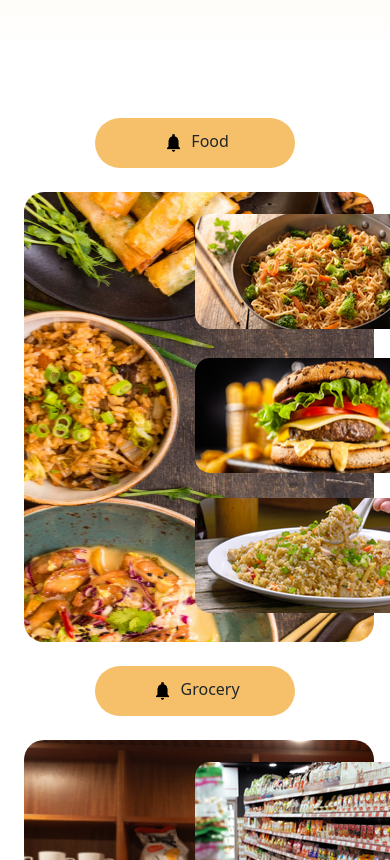
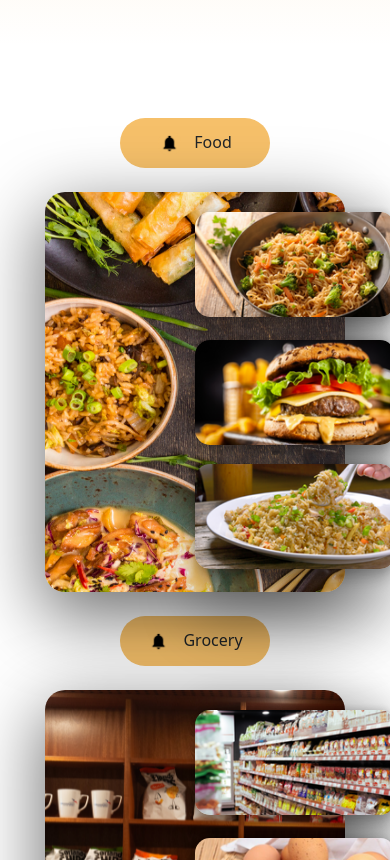
Before and after one commit to Nuwanthi-M/E-commerceSite_Homepage, a React (Create React App) app: page / in a window 390 px wide. Shown: the part 1140-2000 px from the top of the page. Built offline with nearby package versions, Linux system fonts and the light colour scheme.

Commit message:
All component set to multiple device sizes

```diff
--- a/src/Components/Mainhome/MhComponent.js
+++ b/src/Components/Mainhome/MhComponent.js
@@ -7,12 +7,9 @@ function MainhomeComponent1(props,style){
         <React.Fragment>
             <h1 className='py-5 home-heading'>
                 <strong>{props.frist1}</strong><strong style={{color: props.color}}>{props.frist2}
-                    <br/>
                 {props.middle1}</strong>
                 <strong>{props.middle2}
-                <   br/>
                 {props.last}
-                    <br/>
                 {props.other}</strong>
             </h1>
 
@@ -31,16 +28,16 @@ function MainhomeComponent2(props){
         <React.Fragment>
             <div className='text-center'>
                 <div className='text-center py-4'>
-                    <button className='btn' style={{borderRadius:'30px',backgroundColor:'#F6C06A',width:'200px',height:'50px'}}>
-                        <img src={bell} alt='bell icon' style={{width:'26px',height:'26px',paddingRight:'1px'}}/><span>   {props.categoryname}</span>
+                    <button className='btn category-button'>
+                        <img src={bell} alt='bell icon' className='bell-icon'/><span>{props.categoryname}</span>
                     </button>
                 </div>
 
                 <div className="wrapper">
-                    <img className="play" src={props.cat1}  alt='dkkdk' style={{top:'5%'}}/>
-                    <img className="play" src={props.cat2}  alt='dkkdk'  style={{top:'37%'}}/>
-                    <img className="play" src={props.cat3}  alt='dkkdk'  style={{top:'68%'}}/>
-                        <img src={props.cat} alt='dkkdk' className="styim"/>
+                    <img className="play" src={props.cat1}  alt='item1' style={{top:'5%'}}/>
+                    <img className="play" src={props.cat2}  alt='item2'  style={{top:'37%'}}/>
+                    <img className="play" src={props.cat3}  alt='item3'  style={{top:'68%'}}/>
+                        <img src={props.cat} alt='mainitem' className="mainimage"/>
                 </div>
             </div>
         </React.Fragment>
--- a/src/Components/Mainhome/Mhbody.css
+++ b/src/Components/Mainhome/Mhbody.css
@@ -24,6 +24,10 @@
   width: 630px;
   height: auto;
 }
+.sub-image {
+  width: 580px;
+  height: auto;
+}
 .processlogo {
   width: 50px;
   height: auto;
@@ -34,8 +38,53 @@
   font-size: 20px;
   font-weight: 400;
 }
+.wrapper {
+  position: relative;
+}
+.mainimage {
+  width: 350px;
+  height: 450px;
+  border-radius: 20px;
+  box-shadow: rgba(0, 0, 0, 0.56) 0px 22px 70px 4px;
+}
 
-@media (max-width: 1250px) {
+.play {
+  position: absolute;
+  width: 220px;
+  height: 115px;
+  left: 50%;
+  box-shadow: rgba(0, 0, 0, 0.25) 0px 54px 55px,
+    rgba(0, 0, 0, 0.12) 0px -12px 30px, rgba(0, 0, 0, 0.12) 0px 4px 6px,
+    rgba(0, 0, 0, 0.17) 0px 12px 13px, rgba(0, 0, 0, 0.09) 0px -3px 5px;
+  border-radius: 15px;
+}
+.category-button {
+  border-radius: 30px;
+  background-color: #f6c06a;
+  width: 150px;
+  height: 50px;
+}
+.bell-icon {
+  width: 23px;
+  height: 23px;
+  margin-right: 13px;
+}
+@media (max-width: 1399.98px) {
+  .mainimage {
+    width: 280px;
+    height: 380px;
+  }
+  .play {
+    width: 200px;
+    height: 105px;
+  }
+  .sub-image {
+    width: 520px;
+    height: auto;
+  }
+}
+
+@media (max-width: 1199.98px) {
   .row-style {
     padding-top: 15px;
   }
@@ -53,7 +102,7 @@
     height: 45px;
   }
   .home-image {
-    width: 500px;
+    width: 520px;
     height: auto;
   }
   .process {
@@ -66,27 +115,40 @@
     border-radius: 100%;
     border: 5px solid rgb(230, 58, 6);
   }
+  .mainimage {
+    width: 260px;
+    height: 360px;
+  }
+  .play {
+    width: 170px;
+    height: 89px;
+  }
+  .sub-image {
+    width: 450px;
+    height: auto;
+  }
 }
 
-@media (max-width: 992px) {
+@media (max-width: 991.98px) {
   .row-style {
     padding-top: 15px;
   }
   .col-style {
-    padding-top: 60px;
+    padding-top: 30px;
   }
   .home-heading {
-    font-size: 30px;
+    font-size: 35px;
   }
   .home-paragraph {
+    font-size: 17px;
+  }
+  .home-button {
+    width: 140px;
+    height: 40px;
     font-size: 16px;
   }
-  .home-button {
-    width: 150px;
-    height: 45px;
-  }
   .home-image {
-    width: 450px;
+    width: 430px;
     height: auto;
   }
   .process {
@@ -95,6 +157,18 @@
   }
   .processlogo {
     width: 40px;
+  }
+  .mainimage {
+    width: 200px;
+    height: 300px;
+  }
+  .play {
+    width: 120px;
+    height: 63px;
+  }
+  .sub-image {
+    width: 400px;
+    height: auto;
   }
 }
 
@@ -128,21 +202,16 @@
   .processlogo {
     width: 50px;
   }
+  .mainimage {
+    width: 300px;
+    height: 400px;
+  }
+  .play {
+    width: 200px;
+    height: 105px;
+  }
+  .sub-image {
+    width: 530px;
+    height: auto;
+  }
 }
-.wrapper {
-  position: relative;
-}
-.styim {
-  width: 350px;
-  height: 450px;
-  border-radius: 20px;
-}
-
-.play {
-  position: absolute;
-  width: 220px;
-  height: 115px;
-  left: 50%;
-  /*border: 3px solid whitesmoke;*/
-  border-radius: 15px;
-}
--- a/src/Components/Navbar/Navbar.css
+++ b/src/Components/Navbar/Navbar.css
@@ -1,6 +1,10 @@
 .logo {
   width: 110px;
   height: auto;
+}
+.toggle {
+  width: 40px;
+  height: 40px;
 }
 .nav-item {
   font-family: "Roboto", sans-serif;
--- a/src/Components/Navbar/Navbar.js
+++ b/src/Components/Navbar/Navbar.js
@@ -1,6 +1,7 @@
 import React from "react";
 import './Navbar.css';
 import logo from '../images/logo.png';
+import toggle from '../images/toggle.png';
 import 'font-awesome/css/font-awesome.min.css';
 import {Link} from 'react-router-dom';
 function Navbar() {
@@ -13,7 +14,8 @@ function Navbar() {
                     <img src={logo} alt='logo' className='logo'/>{/**Include Logo Image */}
                 </a>
                     <button className="navbar-toggler" type="button" data-bs-toggle="collapse" data-bs-target="#navbarSupportedContent" aria-controls="navbarSupportedContent" aria-expanded="false" aria-label="Toggle navigation">
-                        <span className="navbar-toggler-icon" ></span>
+                        <span> <img src={toggle} alt='logo' className='toggle'/></span>
+
                     </button>{/**Including Toggle Menu */}
 
             <div className="collapse navbar-collapse" id="navbarSupportedContent">
```
Also changed, not shown: src/Components/Mainhome/Mhbody.js (+18 -18 lines), src/Components/images/toggle.png (added).
